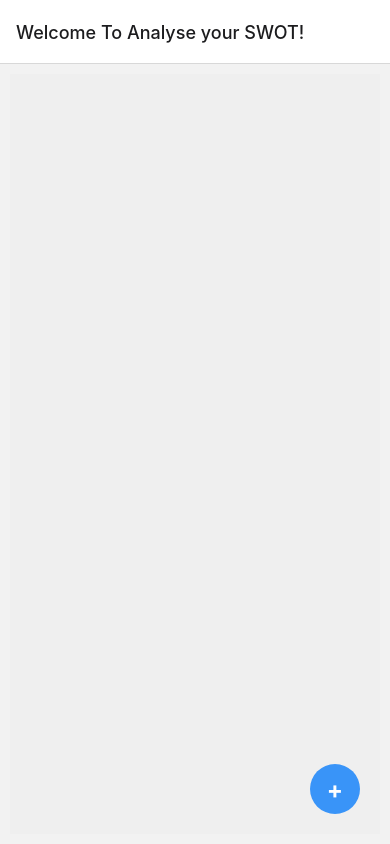
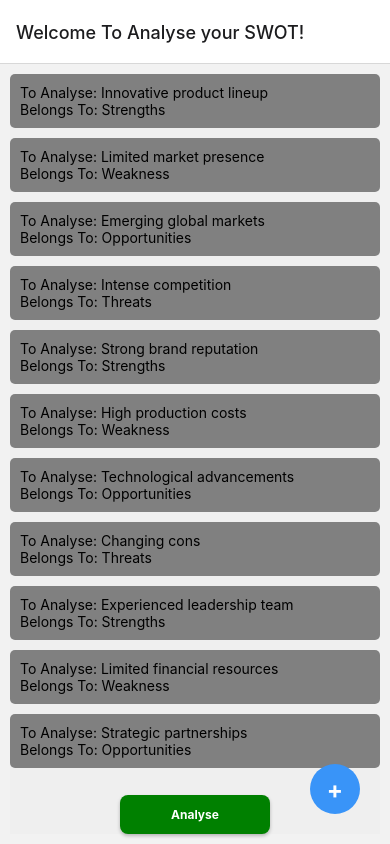
Before and after one commit to shreya-mishra/SwotAnalysis, a React Native app: screen /Home in a window 390 px wide. Built offline with nearby package versions, Linux system fonts and the light colour scheme.

Commit message:
added dummy data set

```diff
--- a/src/constant/SwotContants.ts
+++ b/src/constant/SwotContants.ts
@@ -1 +1,15 @@
 export const swotItems = ['Strength', 'Weakness', 'Opportunities', 'Threats'];
+export const swotDummyData = [
+  {belongsTo: 'Strengths', toAnalyse: 'Innovative product lineup'},
+  {belongsTo: 'Weakness', toAnalyse: 'Limited market presence'},
+  {belongsTo: 'Opportunities', toAnalyse: 'Emerging global markets'},
+  {belongsTo: 'Threats', toAnalyse: 'Intense competition'},
+  {belongsTo: 'Strengths', toAnalyse: 'Strong brand reputation'},
+  {belongsTo: 'Weakness', toAnalyse: 'High production costs'},
+  {belongsTo: 'Opportunities', toAnalyse: 'Technological advancements'},
+  {belongsTo: 'Threats', toAnalyse: 'Changing cons'},
+  {belongsTo: 'Strengths', toAnalyse: 'Experienced leadership team'},
+  {belongsTo: 'Weakness', toAnalyse: 'Limited financial resources'},
+  {belongsTo: 'Opportunities', toAnalyse: 'Strategic partnerships'},
+  {belongsTo: 'Threats', toAnalyse: 'Economic downturn'},
+];
--- a/src/screens/HomeScreen.tsx
+++ b/src/screens/HomeScreen.tsx
@@ -1,8 +1,8 @@
-import {View, StyleSheet, Button} from 'react-native';
+import {View, StyleSheet} from 'react-native';
 import React, {useState} from 'react';
 import FloatingButton from '../components/FloatingButton';
 import Form from '../components/Form';
-import {swotItems} from '../constant/SwotContants';
+import {swotDummyData, swotItems} from '../constant/SwotContants';
 import SowtList from '../components/SowtList';
 import {useNavigation} from '@react-navigation/native';
 import Button_ from '../components/Button_';
@@ -12,7 +12,7 @@ interface SwotItem {
   belongsTo: string;
 }
 const HomeScreen = () => {
-  const [swotData, setSwotData] = useState<SwotItem[]>([]);
+  const [swotData, setSwotData] = useState<SwotItem[]>(swotDummyData);
   const [showForm, setShowForm] = useState(false);
   const [textInputValue, setTextInputValue] = useState('');
   const [selectedDropdownValue, setSelectedDropdownValue] = useState(
```
